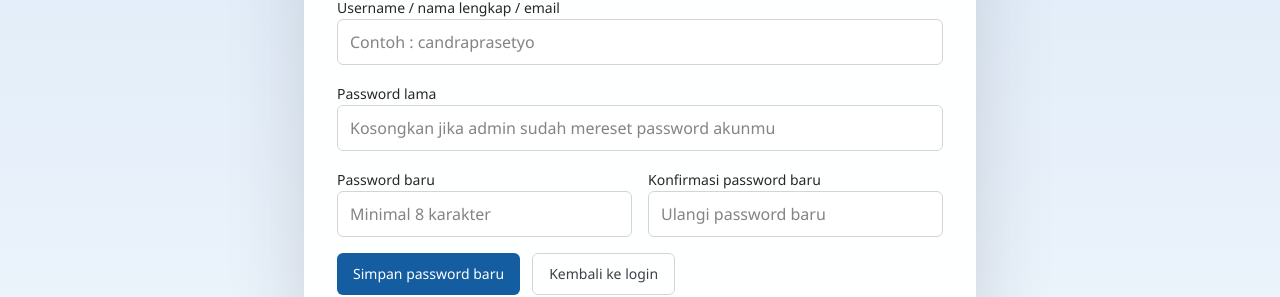
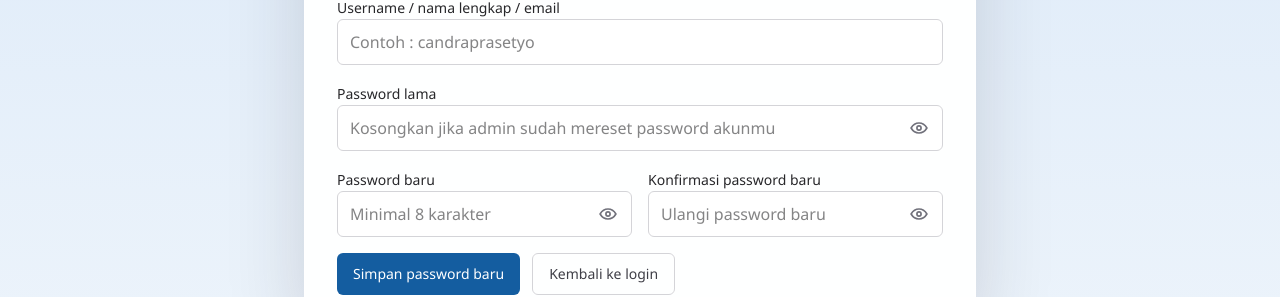
Before and after one commit to candraalief/Kel2-Project-RPL-2026, a Next.js app in the folder perpustakaan/: page /lupa-password in a window 1280 px wide. Shown: the part 420-717 px from the top of the page. Built offline with nearby package versions, Linux system fonts and the light colour scheme.

Commit message:
Fitur lihat password

```diff
--- a/perpustakaan/modules/access/lib/student-registration.ts
+++ b/perpustakaan/modules/access/lib/student-registration.ts
@@ -150,6 +150,7 @@ export async function registerSiswaAccount(formData: FormData): Promise<SignupSt
   const email = normalizeValue(String(formData.get("email") ?? "")).toLowerCase();
   const username = normalizeValue(String(formData.get("username") ?? "")).toLowerCase();
   const password = String(formData.get("password") ?? "");
+  const confirmPassword = String(formData.get("confirm_password") ?? "");
   const kelas = normalizeValue(String(formData.get("kelas") ?? ""));
 
   if (
@@ -160,6 +161,7 @@ export async function registerSiswaAccount(formData: FormData): Promise<SignupSt
     !email ||
     !username ||
     !password ||
+    !confirmPassword ||
     !kelas
   ) {
     return {
@@ -171,6 +173,13 @@ export async function registerSiswaAccount(formData: FormData): Promise<SignupSt
   if (password.length < 8) {
     return {
       error: "Password minimal 8 karakter.",
+      success: "",
+    };
+  }
+
+  if (password !== confirmPassword) {
+    return {
+      error: "Konfirmasi password belum sama.",
       success: "",
     };
   }
--- a/perpustakaan/modules/access/ui/login-form.tsx
+++ b/perpustakaan/modules/access/ui/login-form.tsx
@@ -7,6 +7,7 @@ import {
   loginFromHome,
   type LoginState,
 } from "@/app/actions/auth";
+import { PasswordInput } from "@/modules/access/ui/password-input";
 
 type LoginFormProps = {
   title: string;
@@ -63,19 +64,13 @@ export function LoginForm({ title, description }: LoginFormProps) {
         </div>
 
         <div className="space-y-1">
-          <label
-            htmlFor="password"
-            className="text-sm font-medium text-zinc-800"
-          >
-            Kata sandi
-          </label>
-          <input
+          <PasswordInput
             id="password"
-            name="password"
-            type="password"
+            label="Kata sandi"
             required
             placeholder="Masukkan kata sandi"
-            className="w-full rounded-md border border-zinc-300 bg-white px-3 py-2 text-sm text-zinc-950 outline-none transition focus:border-[#145da0]"
+            className="space-y-1"
+            inputClassName="w-full rounded-md border border-zinc-300 bg-white px-3 py-2 pr-12 text-sm text-zinc-950 outline-none transition focus:border-[#145da0]"
           />
           <div className="flex justify-end">
             <Link
--- /dev/null
+++ b/perpustakaan/modules/access/ui/password-input.tsx
@@ -0,0 +1,119 @@
+"use client";
+
+import { useState } from "react";
+
+type PasswordInputProps = {
+  id: string;
+  label: string;
+  name?: string;
+  value?: string;
+  onChange?: (value: string) => void;
+  required?: boolean;
+  minLength?: number;
+  placeholder?: string;
+  className?: string;
+  inputClassName?: string;
+  labelClassName?: string;
+};
+
+const defaultInputClassName =
+  "w-full rounded-md border border-zinc-300 bg-white px-3 py-2.5 pr-12 text-zinc-950 outline-none transition focus:border-[#145da0]";
+
+export function PasswordInput({
+  id,
+  label,
+  name = id,
+  value,
+  onChange,
+  required = false,
+  minLength,
+  placeholder,
+  className = "space-y-2",
+  inputClassName = defaultInputClassName,
+  labelClassName = "text-sm font-medium text-zinc-800",
+}: PasswordInputProps) {
+  const [isVisible, setIsVisible] = useState(false);
+
+  return (
+    <div className={className}>
+      <label htmlFor={id} className={labelClassName}>
+        {label}
+      </label>
+      <div className="relative">
+        <input
+          id={id}
+          name={name}
+          type={isVisible ? "text" : "password"}
+          value={value}
+          onChange={(event) => onChange?.(event.target.value)}
+          required={required}
+          minLength={minLength}
+          placeholder={placeholder}
+          className={inputClassName}
+        />
+        <button
+          type="button"
+          onClick={() => setIsVisible((current) => !current)}
+          className="absolute inset-y-0 right-0 flex w-12 items-center justify-center text-zinc-500 transition hover:text-[#145da0] focus:outline-none focus-visible:text-[#145da0]"
+          aria-label={isVisible ? `Sembunyikan ${label}` : `Lihat ${label}`}
+          title={isVisible ? `Sembunyikan ${label}` : `Lihat ${label}`}
+        >
+          <PasswordVisibilityIcon isVisible={isVisible} />
+        </button>
+      </div>
+    </div>
+  );
+}
+
+function PasswordVisibilityIcon({
+  isVisible,
+  className = "h-5 w-5",
+}: {
+  isVisible: boolean;
+  className?: string;
+}) {
+  if (isVisible) {
+    return (
+      <svg viewBox="0 0 24 24" fill="none" className={className} aria-hidden>
+        <path
+          d="M3 3l18 18"
+          stroke="currentColor"
+          strokeWidth="2"
+          strokeLinecap="round"
+        />
+        <path
+          d="M10.6 10.6a2 2 0 002.8 2.8"
+          stroke="currentColor"
+          strokeWidth="2"
+          strokeLinecap="round"
+        />
+        <path
+          d="M8.5 5.5A9.6 9.6 0 0112 5c6 0 9.5 7 9.5 7a16.5 16.5 0 01-3 3.9"
+          stroke="currentColor"
+          strokeWidth="2"
+          strokeLinecap="round"
+          strokeLinejoin="round"
+        />
+        <path
+          d="M15.4 18.3A9.9 9.9 0 0112 19c-6 0-9.5-7-9.5-7a16.7 16.7 0 014.1-4.8"
+          stroke="currentColor"
+          strokeWidth="2"
+          strokeLinecap="round"
+          strokeLinejoin="round"
+        />
+      </svg>
+    );
+  }
+
+  return (
+    <svg viewBox="0 0 24 24" fill="none" className={className} aria-hidden>
+      <path
+        d="M2.5 12s3.5-6 9.5-6 9.5 6 9.5 6-3.5 6-9.5 6-9.5-6-9.5-6z"
+        stroke="currentColor"
+        strokeWidth="2"
+        strokeLinejoin="round"
+      />
+      <circle cx="12" cy="12" r="2.5" stroke="currentColor" strokeWidth="2" />
+    </svg>
+  );
+}
--- a/perpustakaan/modules/access/ui/reset-siswa-password-form.tsx
+++ b/perpustakaan/modules/access/ui/reset-siswa-password-form.tsx
@@ -6,6 +6,7 @@ import {
   resetSiswaPassword,
   type PasswordResetState,
 } from "@/app/actions/auth";
+import { PasswordInput } from "@/modules/access/ui/password-input";
 
 const initialState: PasswordResetState = {
   error: "",
@@ -62,58 +63,28 @@ export function ResetSiswaPasswordForm() {
           />
         </div>
 
-        <div className="space-y-2">
-          <label
-            htmlFor="current_password"
-            className="text-sm font-medium text-zinc-800"
-          >
-            Password lama
-          </label>
-          <input
+        <PasswordInput
           id="current_password"
-            name="current_password"
-            type="password"
+          label="Password lama"
           placeholder="Kosongkan jika admin sudah mereset password akunmu"
-            className="w-full rounded-md border border-zinc-300 bg-white px-3 py-2.5 text-zinc-950 outline-none transition focus:border-[#145da0]"
         />
-        </div>
 
         <div className="grid gap-4 sm:grid-cols-2">
-          <div className="space-y-2">
-            <label
-              htmlFor="new_password"
-              className="text-sm font-medium text-zinc-800"
-            >
-              Password baru
-            </label>
-            <input
+          <PasswordInput
             id="new_password"
-              name="new_password"
-              type="password"
+            label="Password baru"
             minLength={8}
             required
             placeholder="Minimal 8 karakter"
-              className="w-full rounded-md border border-zinc-300 bg-white px-3 py-2.5 text-zinc-950 outline-none transition focus:border-[#145da0]"
           />
-          </div>
 
-          <div className="space-y-2">
-            <label
-              htmlFor="confirm_password"
-              className="text-sm font-medium text-zinc-800"
-            >
-              Konfirmasi password baru
-            </label>
-            <input
+          <PasswordInput
             id="confirm_password"
-              name="confirm_password"
-              type="password"
+            label="Konfirmasi password baru"
             minLength={8}
             required
             placeholder="Ulangi password baru"
-              className="w-full rounded-md border border-zinc-300 bg-white px-3 py-2.5 text-zinc-950 outline-none transition focus:border-[#145da0]"
           />
-          </div>
         </div>
 
         {state.error ? (
--- a/perpustakaan/modules/access/ui/signup-form.tsx
+++ b/perpustakaan/modules/access/ui/signup-form.tsx
@@ -3,6 +3,7 @@
 import Link from "next/link";
 import { useActionState, useState } from "react";
 import { signupSiswa, type SignupFormState } from "@/app/actions/auth";
+import { PasswordInput } from "@/modules/access/ui/password-input";
 
 const initialState: SignupFormState = {
   error: "",
@@ -18,6 +19,7 @@ type SignupFields = {
   tahun_masuk: string;
   nomor_whatsapp: string;
   password: string;
+  confirm_password: string;
 };
 
 const initialFields: SignupFields = {
@@ -29,6 +31,7 @@ const initialFields: SignupFields = {
   tahun_masuk: "",
   nomor_whatsapp: "",
   password: "",
+  confirm_password: "",
 };
 
 export function SignupForm() {
@@ -132,13 +135,25 @@ export function SignupForm() {
           label="Nomor WhatsApp"
           value={fields.nomor_whatsapp}
           onChange={(value) => updateField("nomor_whatsapp", value)}
+          className="md:col-span-2"
         />
-        <Field
+        <PasswordInput
           id="password"
           label="Password"
-          type="password"
           value={fields.password}
           onChange={(value) => updateField("password", value)}
+          minLength={8}
+          required
+          inputClassName="w-full rounded-2xl border border-zinc-300 bg-zinc-50 px-4 py-3 pr-12 text-zinc-950 outline-none transition focus:border-[#145da0]"
+        />
+        <PasswordInput
+          id="confirm_password"
+          label="Konfirmasi password"
+          value={fields.confirm_password}
+          onChange={(value) => updateField("confirm_password", value)}
+          minLength={8}
+          required
+          inputClassName="w-full rounded-2xl border border-zinc-300 bg-zinc-50 px-4 py-3 pr-12 text-zinc-950 outline-none transition focus:border-[#145da0]"
         />
 
         <div className="md:col-span-2">
@@ -175,15 +190,17 @@ function Field({
   value,
   onChange,
   type = "text",
+  className = "",
 }: {
   id: keyof SignupFields;
   label: string;
   value: string;
   onChange: (value: string) => void;
   type?: string;
+  className?: string;
 }) {
   return (
-    <div className="space-y-2">
+    <div className={`space-y-2 ${className}`}>
       <label htmlFor={id} className="text-sm font-medium text-zinc-800">
         {label}
       </label>
```
Lines whose indentation alone changed are shown as unchanged.
